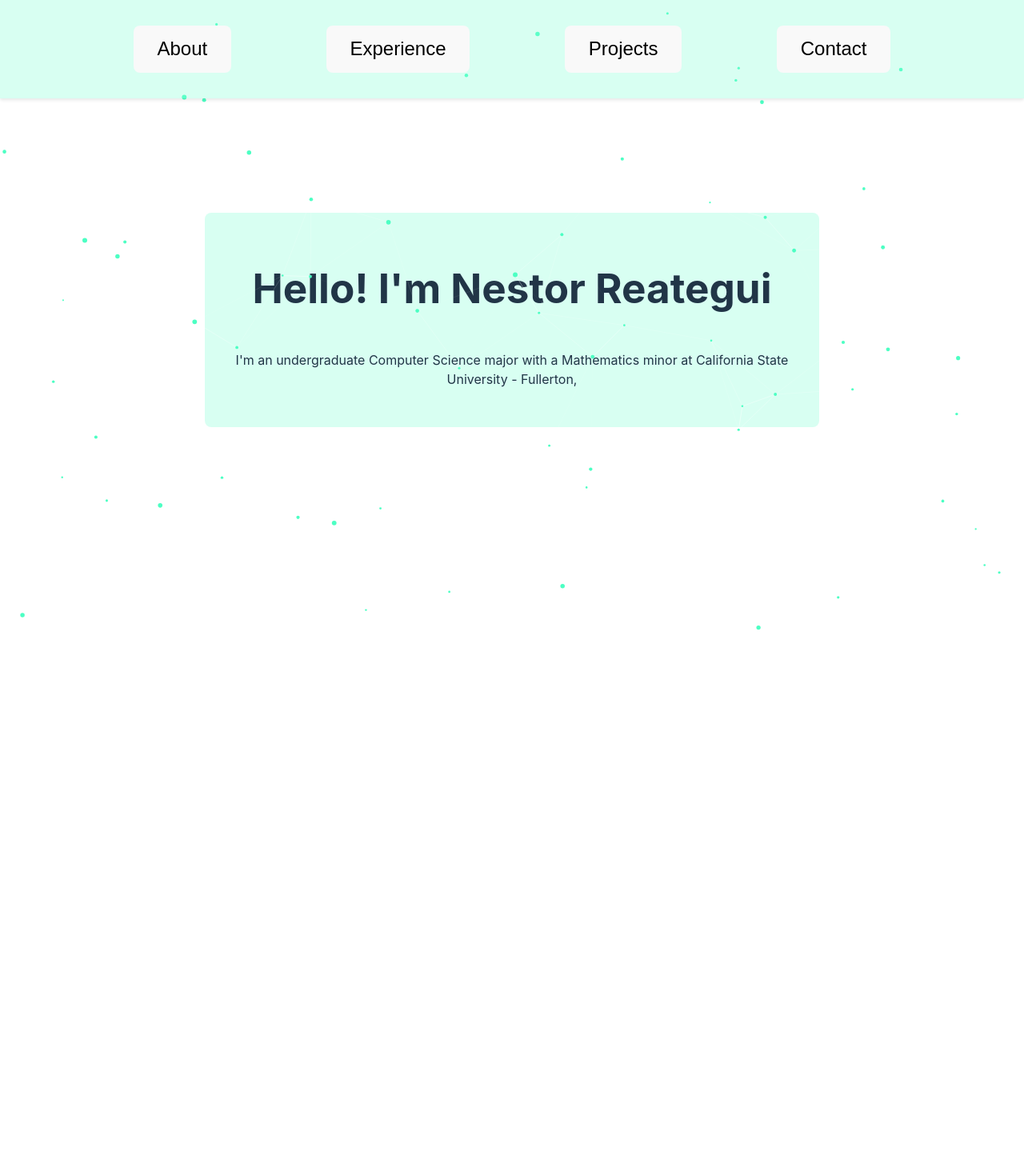
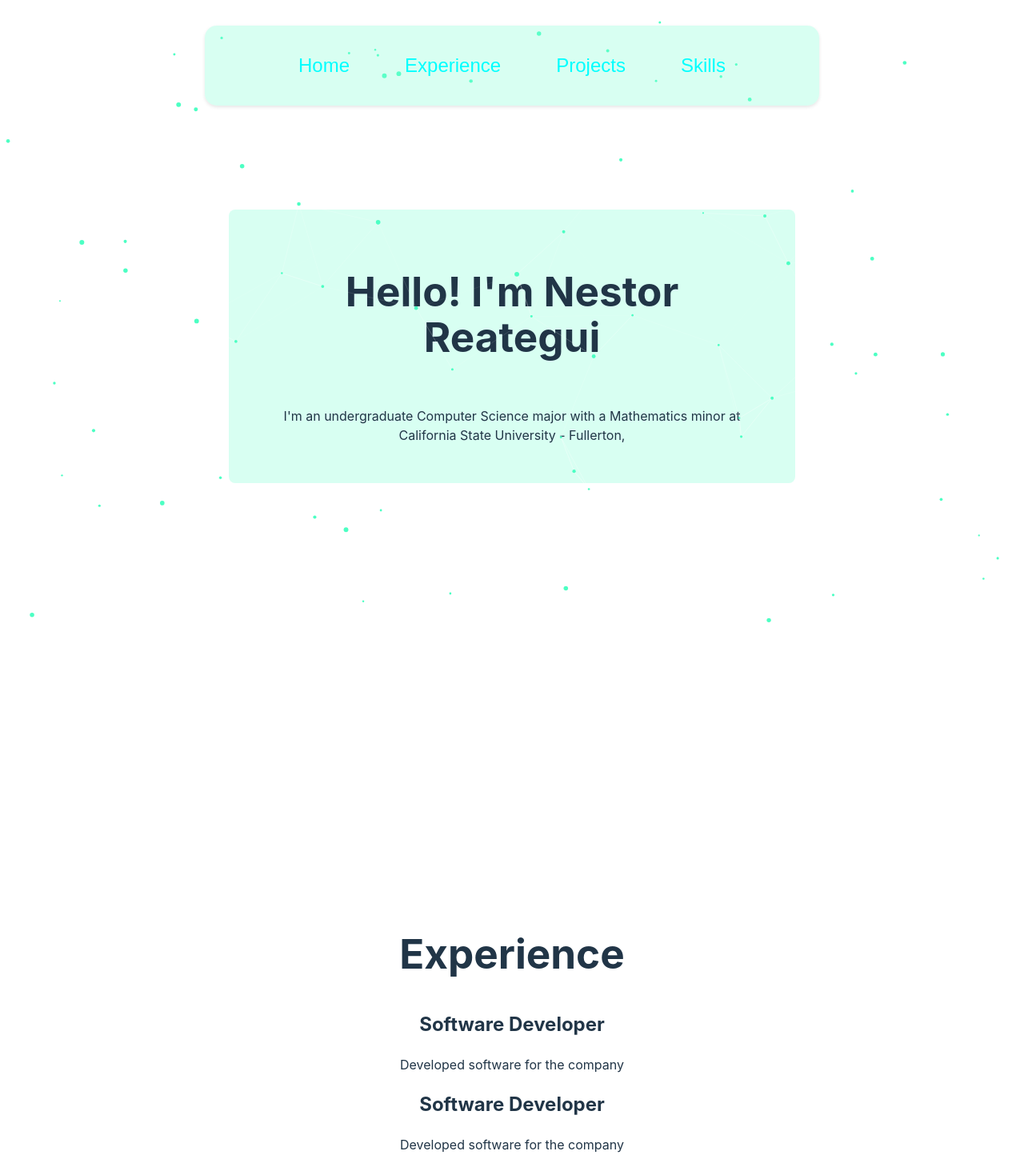
Before and after one commit to nestor-remo/portfolio, a React (Vite) app: page / in a window 1280 px wide. Shown: the top 1469 px of the page at 80% size. Before the commit the page ends 800 px from the top, so only its background shows below. Built offline with nearby package versions, Linux system fonts and the light colour scheme; the HTML template or start-up script is replaced by a standard one.

Commit message:
progress

```diff
--- a/package.json
+++ b/package.json
@@ -14,6 +14,7 @@
     "@tsparticles/react": "^3.0.0",
     "react": "^18.3.1",
     "react-dom": "^18.3.1",
+    "react-icons": "^5.4.0",
     "react-router-dom": "^6.27.0"
   },
   "devDependencies": {
--- a/src/App.css
+++ b/src/App.css
@@ -1,5 +1,10 @@
+html {
+  scroll-behavior: smooth;
+}
+
+
 #root {
-  max-width: 1280px;
+  width: 100vh;
   margin: 0 auto;
   padding: 2rem;
   text-align: center;
@@ -22,3 +27,13 @@
   padding-right: 1rem;
   max-width: 48rem;
 }
+
+.content {
+  padding-top: 100px;
+}
+
+section{
+  min-height: 100vh;
+  padding: 30px;
+  scroll-margin-top: 100px;
+}
--- a/src/App.jsx
+++ b/src/App.jsx
@@ -1,9 +1,8 @@
 import ParticlesComponent from './components/particles.jsx'
-import { Routes, Route } from 'react-router-dom';
 import NavBar from './components/navbar.jsx';
 import Project from './components/project.jsx';
 import Experience from './components/experience.jsx';
-import Contact from './components/contact.jsx';
+import Skills from './components/skills.jsx';
 import Hero from './components/hero.jsx';
 
 
@@ -17,12 +16,18 @@
       <NavBar />
 
       <div className='content'>
-        <Routes>
-          <Route path='/' element={<Hero />} />
-          <Route path='/projects' element={<Project />} />
-          <Route path='/experience' element={<Experience />} />
-          <Route path='/contact' element={<Contact />} />
-        </Routes>
+        <section id='hero'>
+          <Hero />
+        </section>
+        <section id='experience'>
+          <Experience />
+        </section>
+        <section id='projects'>
+          <Project />
+        </section>
+        <section id='skills'>
+          <Skills />
+        </section>
       </div>
     </div>
   )
--- a/src/components/contact.jsx
+++ /dev/null
@@ -1,12 +0,0 @@
-import React from 'react';
-import './styles/card.css';
-
-const Contact = () => {
-    return (
-        <div>
-            <h1>Contact</h1>
-        </div>
-    )
-}
-
-export default Contact;
--- a/src/components/experience.jsx
+++ b/src/components/experience.jsx
@@ -26,9 +26,17 @@
 
     return (
         <div>
-
+            <h1>Experience</h1>
+            <div className='projects'>
+                {experience.map((experience, index) => {
+                    return (
+                    <Card key={index} title={experience.title} description={experience.description} />
+                    )
+                })}
+            </div>
         </div>
     )
 }
 
+
 export default Experience;
--- a/src/components/navbar.jsx
+++ b/src/components/navbar.jsx
@@ -1,5 +1,4 @@
 import React from 'react';
-import { Link } from 'react-router-dom';
 import './styles/navbar.css';
 
 const NavBar = () => {
@@ -7,10 +6,10 @@
     return (
         <nav>
             <ul id="nav-mobile">
-                <li><Link to ="/"><button>About</button></Link></li>
-                <li><Link to="/experience"><button>Experience</button></Link></li>
-                <li><Link to="/projects"><button>Projects</button></Link></li>
-                <li><Link to="/contact"><button>Contact</button></Link></li>
+                <li><a href="#hero">Home</a></li>
+                <li><a href="#experience">Experience</a></li>
+                <li><a href="#projects">Projects</a></li>
+                <li><a href="#skills">Skills</a></li>
             </ul>
         </nav>
     );
--- /dev/null
+++ b/src/components/skills.jsx
@@ -0,0 +1,38 @@
+import React from 'react';
+import { SiReact, SiJavascript, SiHtml5, SiPython, SiCplusplus, SiRailway, SiPostgresql, SiExpress, SiFlask, SiSvelte, SiSupabase, SiGit } from 'react-icons/si';
+import './styles/skills.css';
+
+function Icon ({name, icon}) {
+    return (
+        <div className='icon'>
+            {icon}
+            <p>{name}</p>
+        </div>
+    )
+}
+
+const Skills = () => {
+
+    return (
+        <>
+            <h1>Skills</h1>
+            <br></br>
+            <div className='skills'>
+                <Icon name='React' icon={<SiReact />} />
+                <Icon name='JavaScript' icon={<SiJavascript />} />
+                <Icon name='HTML5' icon={<SiHtml5 />} />
+                <Icon name='Python' icon={<SiPython />} />
+                <Icon name='C++' icon={<SiCplusplus />} />
+                <Icon name='Railway' icon={<SiRailway />} />
+                <Icon name='PostgreSQL' icon={<SiPostgresql />} />
+                <Icon name='Express' icon={<SiExpress />} />
+                <Icon name='Flask' icon={<SiFlask />} />
+                <Icon name='Svelte' icon={<SiSvelte />} />
+                <Icon name='Supabase' icon={<SiSupabase />} />
+                <Icon name='Git' icon={<SiGit />} />
+            </div>
+        </>
+    )
+}
+
+export default Skills;
--- a/src/components/styles/navbar.css
+++ b/src/components/styles/navbar.css
@@ -1,12 +1,14 @@
 nav {
     display: flex;
-    position: fixed;
-    top: 0;
+    position: sticky;
+    top: 20px;
     left: 0;
     width: 100%;
-    z-index: 0;
+    height: 100px;
+    z-index: 1000;
     background-color: rgba(127, 255, 212, 0.3);
     box-shadow: 0 2px 4px rgba(0, 0, 0, 0.1);
+    border-radius: 15px;
 }
 
 ul {
--- /dev/null
+++ b/src/components/styles/skills.css
@@ -0,0 +1,11 @@
+.skills {
+    display: flex;
+    justify-content: center;
+    gap: 20px;
+    flex-wrap: wrap;
+}
+
+.icon {
+    width: calc(25% - 20px);
+    font-size: 1.5em;
+}
```
Also changed, not shown: src/components/styles/contact.css (deleted), 1 other file (tests, documents, lock files or other folders).
